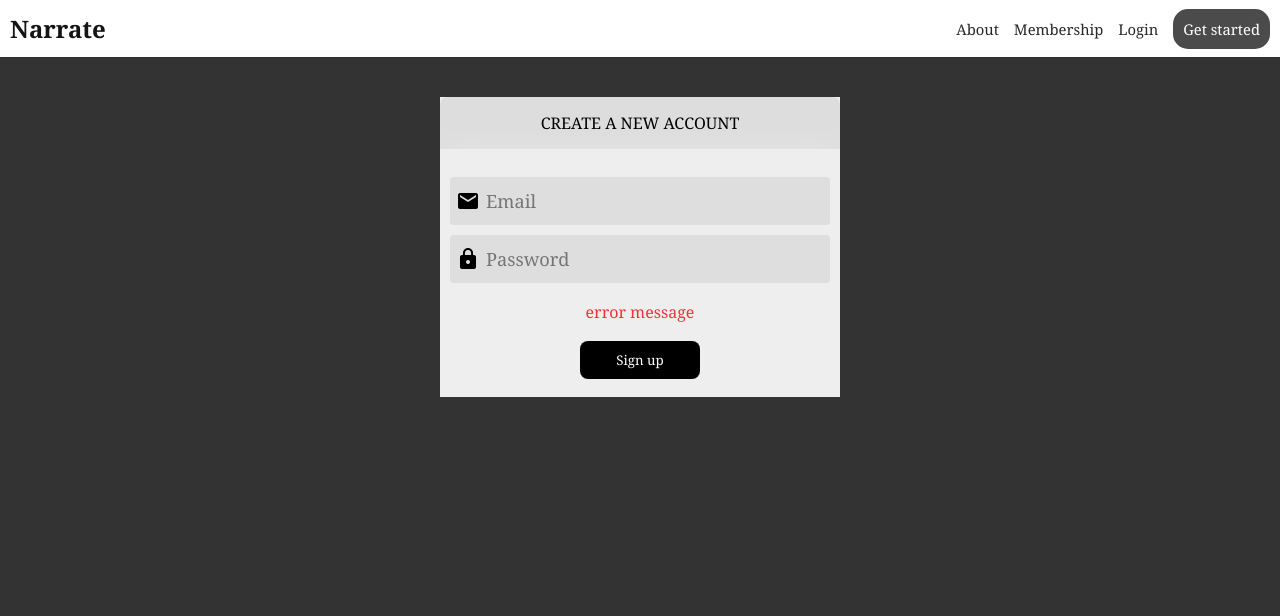
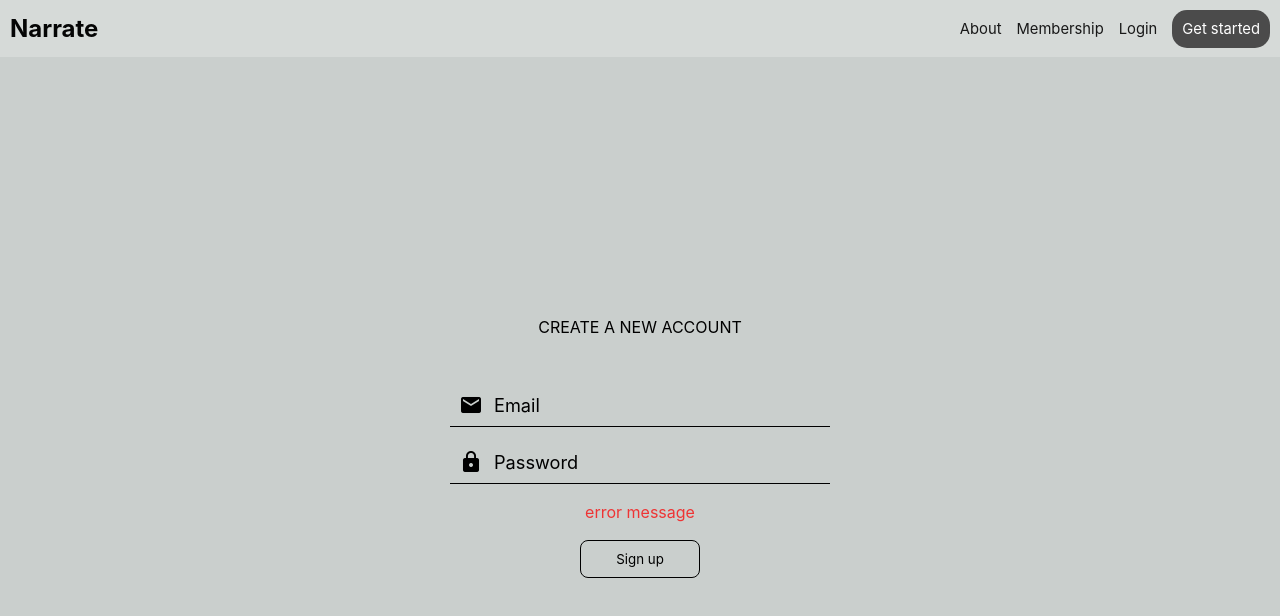
Before and after one commit to Itszavier/blog, a React (Vite) app in the folder frontend/: page / in a window 1280 px wide. Shown: the top 616 px of the page. Built offline with nearby package versions, Linux system fonts and the light colour scheme.

Commit message:
trying to fix color

```diff
--- a/frontend/src/components/navbar/styles.module.css
+++ b/frontend/src/components/navbar/styles.module.css
@@ -4,7 +4,7 @@
   padding: 10px;
   display: flex;
   align-items: center;
-  background-color: #ffffff;
+  background-color: #d6dad8;
   justify-content: space-between;
   position: fixed;
   top: 0;
@@ -24,7 +24,7 @@
 .link {
   color: none;
   text-decoration: none;
-  color: rgb(41, 40, 40);
+  color: rgb(24, 24, 24);
 }
 
 .get_started_link {
@@ -35,5 +35,5 @@
 }
 
 .logo_text {
-  color: rgb(20, 20, 20);
+  color: rgb(5, 5, 5);
 }
--- a/frontend/src/index.css
+++ b/frontend/src/index.css
@@ -4,7 +4,8 @@
   padding: 0;
   margin: 0;
   box-sizing: border-box;
-  font-family: Georgia, "Times New Roman", Times, serif;
+  font-family: -apple-system, BlinkMacSystemFont, "Segoe UI", Roboto, Oxygen,
+    Ubuntu, Cantarell, "Open Sans", "Helvetica Neue", sans-serif;
 }
 
 body {
--- a/frontend/src/pages/signup/style.module.css
+++ b/frontend/src/pages/signup/style.module.css
@@ -2,32 +2,30 @@
   padding-top: 57px;
   width: 100%;
   height: 100%;
-  background-color: #333333;
+  display: flex;
+  justify-content: center;
+  align-items: center;
+  background: #100f13;
+  background: #cacfcd;
 }
 
 .form {
-  background: #eee;
-  margin: auto;
   display: flex;
   flex-direction: column;
   width: 400px;
   margin-top: 40px;
   gap: 8px;
-  border-radius: 0;
+  border-radius: 5px;
   padding-bottom: 10px;
-  backdrop-filter: blur(10px);
-  -webkit-backdrop-filter: blur(10px);
 }
 
 .input_wrapper {
   display: flex;
   align-items: center;
   width: 100%;
-  background-color: #c5c1c1;
-  padding: 6px;
-  border-radius: 4px;
-  margin: 10px 10px 0 0;
-  background-color: rgba(82, 82, 82, 0.1);
+  padding: 4px;
+  border-bottom: 1px solid rgb(0, 0, 0);
+  margin: 14px 14px 0 0;
 }
 
 .input {
@@ -37,6 +35,11 @@
   padding: 6px;
   outline: none;
   background: none;
+}
+
+.input::placeholder {
+  color: black;
+  text-transform: capitalize;
 }
 
 .error_message {
@@ -49,13 +52,13 @@
   width: 120px;
   margin: auto;
   padding: 10px;
-  color: white;
-  background-color: black;
-  border: none;
+  color: rgb(0, 0, 0);
   border-radius: 8px;
   margin-left: auto;
+  background: none;
   margin-right: auto;
   margin-bottom: 8px;
+  border: 1px solid black;
 }
 
 .signup_btn:hover {
@@ -67,9 +70,8 @@
   text-align: center;
   padding: 15px;
   text-transform: uppercase;
-  border-top-left-radius: 8px;
-  border-top-right-radius: 8px;
-  box-shadow: inset 0px 66px 34px -3px rgba(82, 82, 82, 0.1);
+  border-top-left-radius: 5px;
+  border-top-right-radius: 5px;
 }
 
 .input_group {
@@ -77,4 +79,7 @@
 }
 
 .icon {
+  color: rgb(0, 0, 0);
+  border-radius: 15px;
+  padding: 5px;
 }
```
